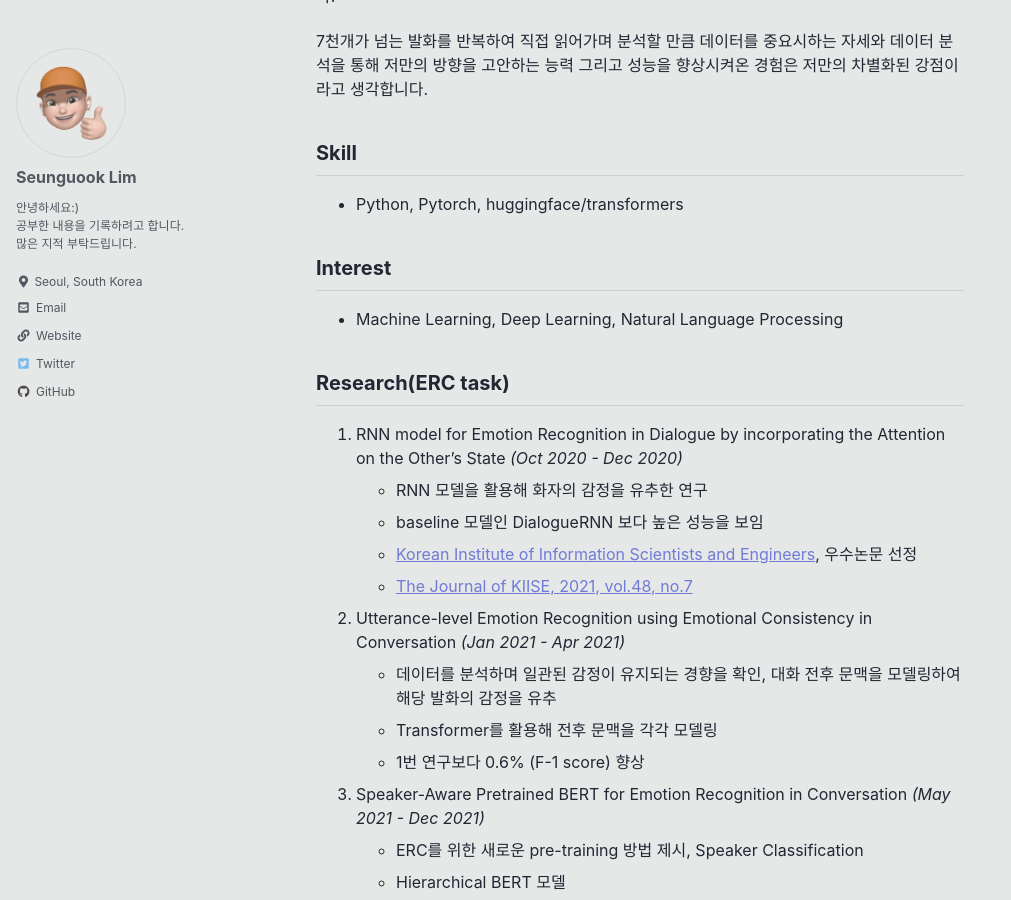
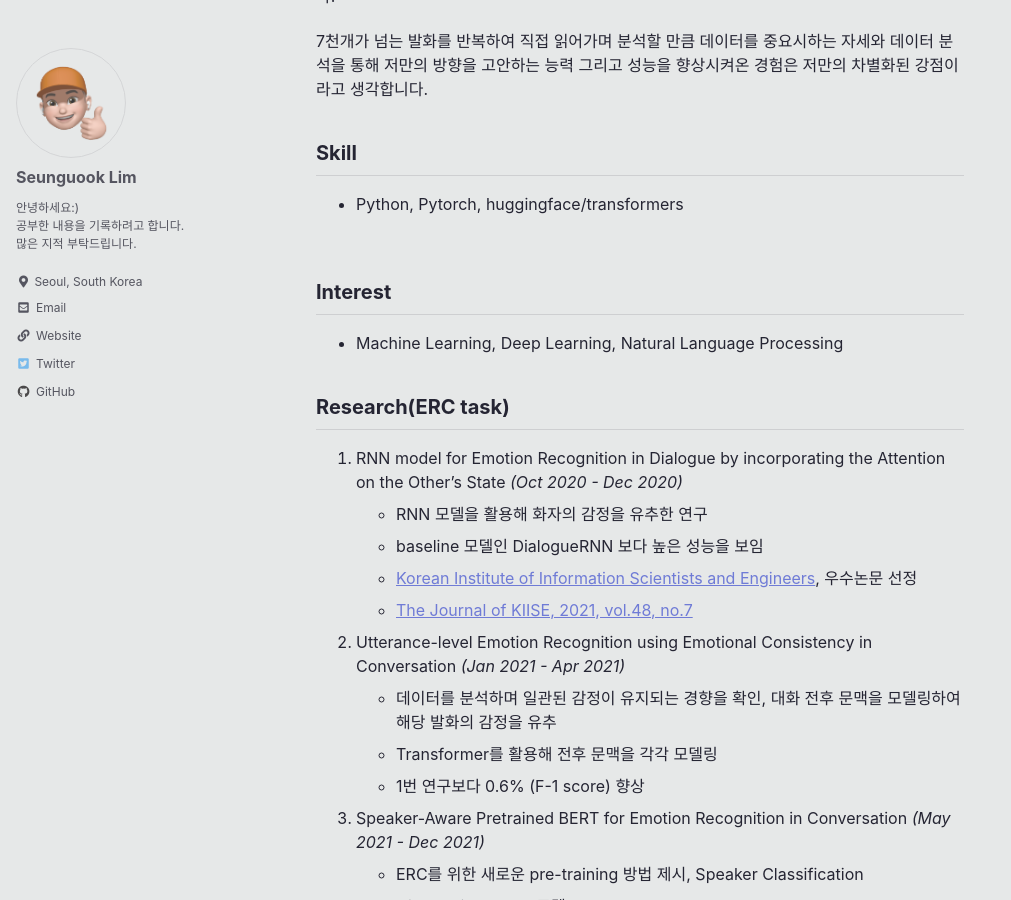
Before and after one commit to ysoo14/ysoo14.github.io, a Jekyll site: the page built from _pages/about.md, in a window 1280 px wide and 900 px high, scrolled down 933 px. Shown: the whole window, without its empty margins (0-1011 px from the left). Built offline with Jekyll 4.4.1, drawn with Linux system fonts in a browser that asks for light colours; cached includes are drawn as plain includes.

```diff
--- a/_pages/about.md
+++ b/_pages/about.md
@@ -33,7 +33,7 @@ padding: 5px;
 7천개가 넘는 발화를 반복하여 직접 읽어가며 분석할 만큼 데이터를 중요시하는 자세와 데이터 분석을 통해 저만의 방향을 고안하는 능력 그리고 성능을 향상시켜온 경험은 저만의 차별화된 강점이라고 생각합니다.
 
 ## Skill
- * Python, Pytorch, huggingface/transformers
+ * Python, Pytorch, huggingface/transformers <br><br>
 
 ## Interest
  * Machine Learning, Deep Learning, Natural Language Processing
```
